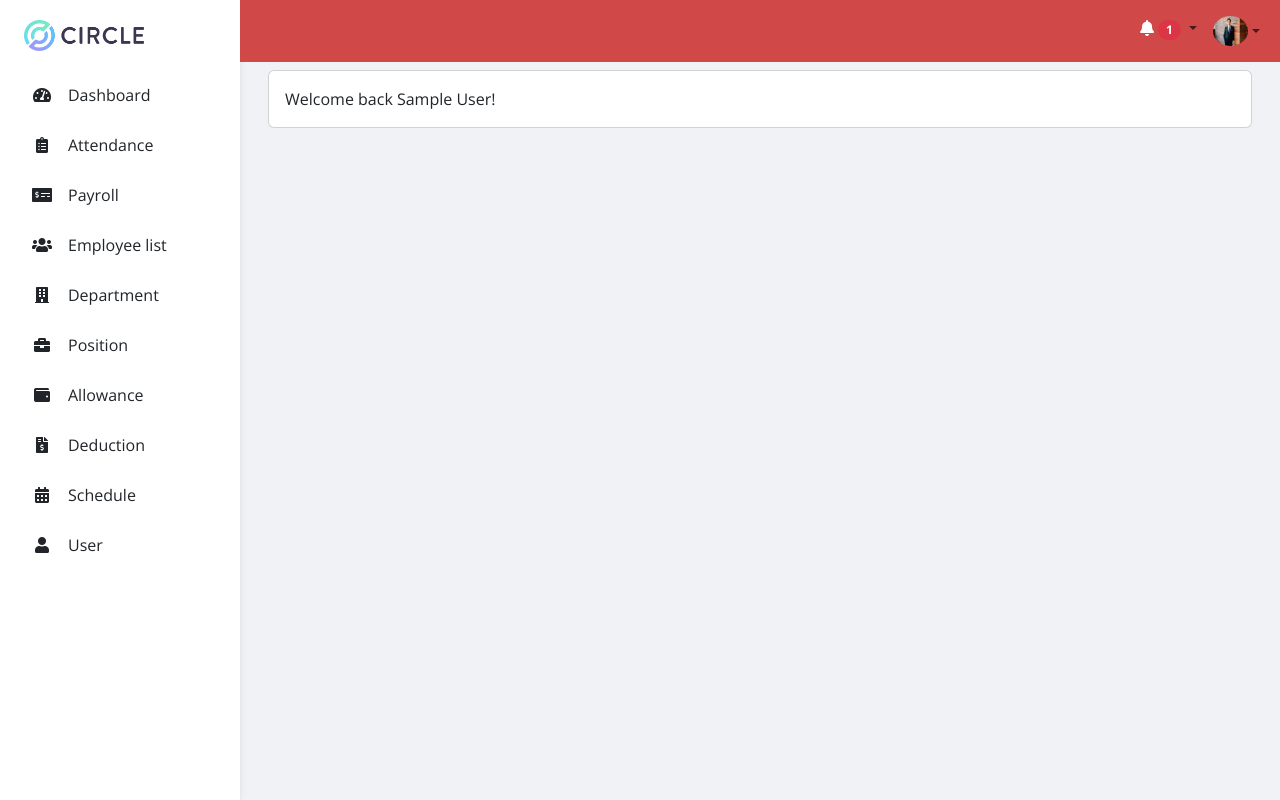
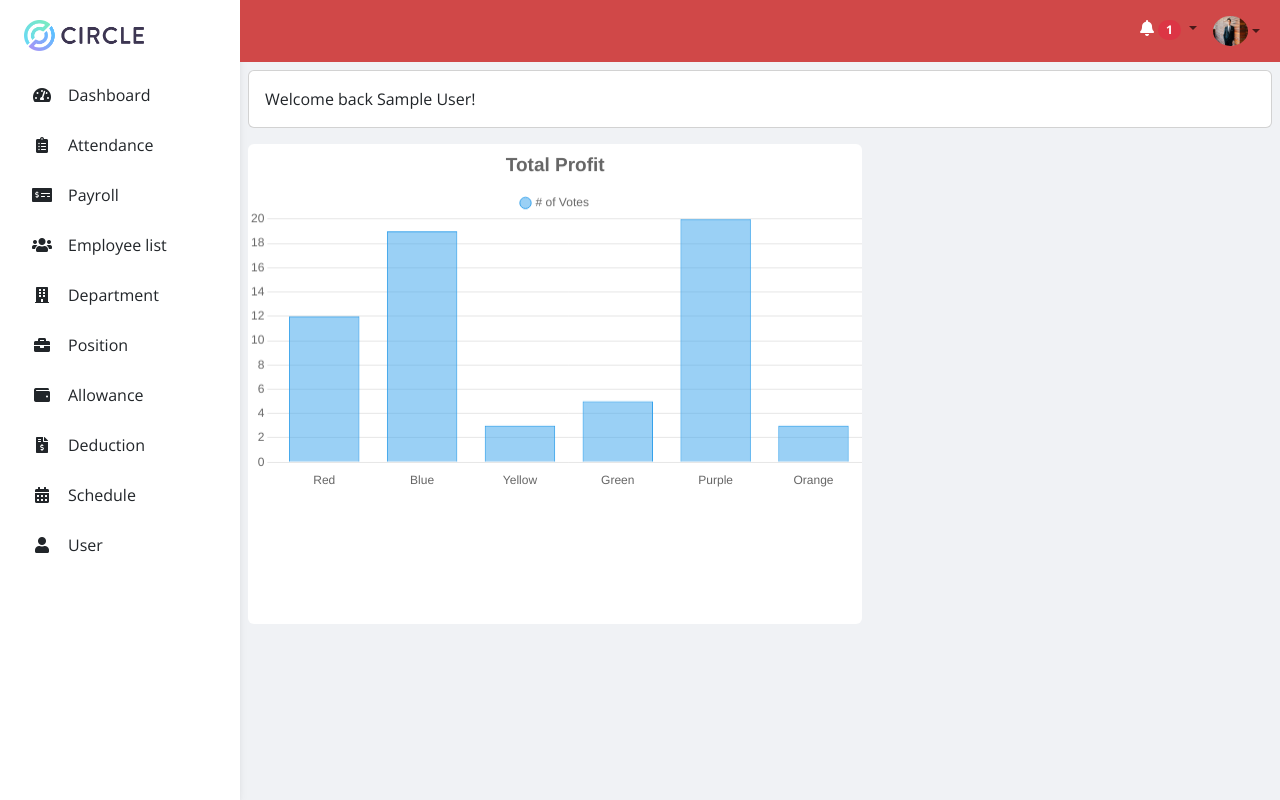
Before and after one commit to astridpx/payroll-user-management, a PHP site: page /index.php in a window 1280 px wide. Run offline with PHP 8.4, Linux system fonts and the light colour scheme; the visitor is signed in with stand-in values (Sample User, id 1); some libraries are stand-ins or nearby versions.

Commit message:
Adding graph

```diff
--- a/home.php
+++ b/home.php
@@ -3,7 +3,7 @@
 
 </style>
 
-<div class="containe-fluid">
+<div class="container-fluid  p-2">
 
 	<div class="row">
 		<div class="col-lg-12">
@@ -11,19 +11,74 @@
 		</div>
 	</div>
 
-	<div class="row mt-3 ml-3 mr-3">
+	<div class="row mt-2">
 		<div class="col-lg-12">
 			<div class="card">
 				<div class="card-body">
 					<?php echo "Welcome back " . $_SESSION['login_name'] . "!"  ?>
-
 				</div>
-
 			</div>
 		</div>
 	</div>
 
+	<div style="width: 60%; background-color: #fff; position: relative; height:60vh" class="ro mt-3 rounded-2">
+		<canvas id="chart1" class=""></canvas>
+		<!-- <canvas id="chart2" class=""></canvas> -->
+	</div>
+
 </div>
 <script>
+	const ctx1 = $('#chart1');
+	// const ctx2 = $('#chart2');
 
+	new Chart(ctx1, {
+		type: 'bar',
+		data: {
+			labels: ['Red', 'Blue', 'Yellow', 'Green', 'Purple', 'Orange'],
+			datasets: [{
+				label: '# of Votes',
+				data: [12, 19, 3, 5, 20, 3],
+				borderWidth: 1,
+			}]
+		},
+		options: {
+			aspectRatio: 16 / 9,
+			scales: {
+				x: {
+					beginAtZero: true,
+					grid: {
+						display: false, // Disable vertical grid lines for the x-axis / nakahiga
+					},
+					border: {
+						display: false
+					},
+				},
+				y: {
+					beginAtZero: true,
+					border: {
+						display: false
+					},
+				},
+			},
+			plugins: {
+				legend: {
+					display: true,
+					labels: {
+						usePointStyle: true,
+						pointStyle: "circle",
+						boxWidth: 8,
+						boxHeight: 8,
+					},
+				},
+				title: {
+					display: true,
+					text: "Total Profit",
+					font: {
+						size: 19,
+					},
+				},
+			}
+
+		},
+	});
 </script>
--- a/includes/header.php
+++ b/includes/header.php
@@ -44,7 +44,8 @@
 
 <!-- BOOTSRAP CDN -->
 <link rel="stylesheet" href="https://cdn.jsdelivr.net/npm/bootstrap@5.3.2/dist/css/bootstrap.min.css" integrity="sha384-T3c6CoIi6uLrA9TneNEoa7RxnatzjcDSCmG1MXxSR1GAsXEV/Dwwykc2MPK8M2HN" crossorigin="anonymous">
-<script src="https://cdn.jsdelivr.net/npm/bootstrap@5.3.2/dist/js/bootstrap.min.js" integrity="sha384-BBtl+eGJRgqQAUMxJ7pMwbEyER4l1g+O15P+16Ep7Q9Q+zqX6gSbd85u4mG4QzX+" crossorigin="anonymous"></script>
+<!-- <script src="https://cdn.jsdelivr.net/npm/bootstrap@5.3.2/dist/js/bootstrap.min.js" integrity="sha384-BBtl+eGJRgqQAUMxJ7pMwbEyER4l1g+O15P+16Ep7Q9Q+zqX6gSbd85u4mG4QzX+" crossorigin="anonymous"></script> -->
+<script src="https://cdn.jsdelivr.net/npm/bootstrap@5.1.1/dist/js/bootstrap.bundle.min.js" integrity="sha384-/bQdsTh/da6pkI1MST/rWKFNjaCP5gBSY4sEBT38Q/9RBh9AH40zEOg7Hlq2THRZ" crossorigin="anonymous"></script>
 
 <!-- BOOTSRAP ICON CDN -->
 <link rel="stylesheet" href="https://cdn.jsdelivr.net/npm/bootstrap-icons@1.11.2/font/bootstrap-icons.min.css" />
@@ -55,3 +56,6 @@
 
 <!-- SWEET ALERT -->
 <script src="https://cdn.jsdelivr.net/npm/sweetalert2@11"></script>
+
+<!-- CHART JS  -->
+<script src="https://cdn.jsdelivr.net/npm/chart.js"></script>
--- a/index.php
+++ b/index.php
@@ -10,8 +10,6 @@
 
   <!-- Bootstrap CSS -->
   <link href="https://stackpath.bootstrapcdn.com/bootstrap/4.5.2/css/bootstrap.min.css" rel="stylesheet">
-
-
 
   <title>Admin | Employee's Payroll Management System</title>
 
```
